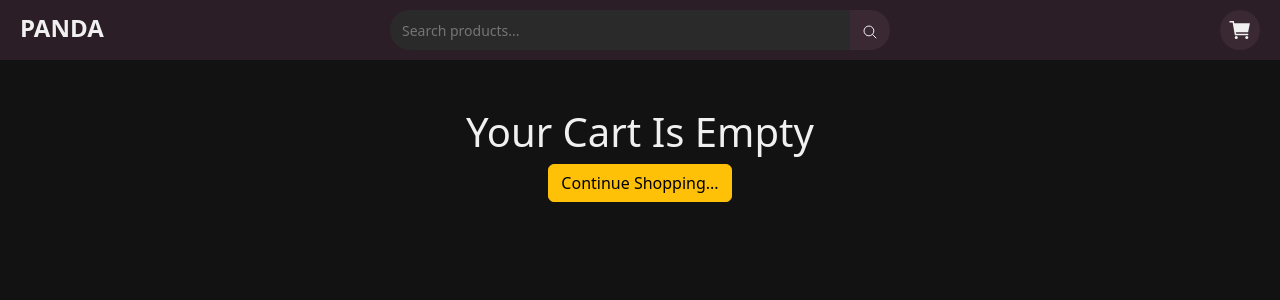
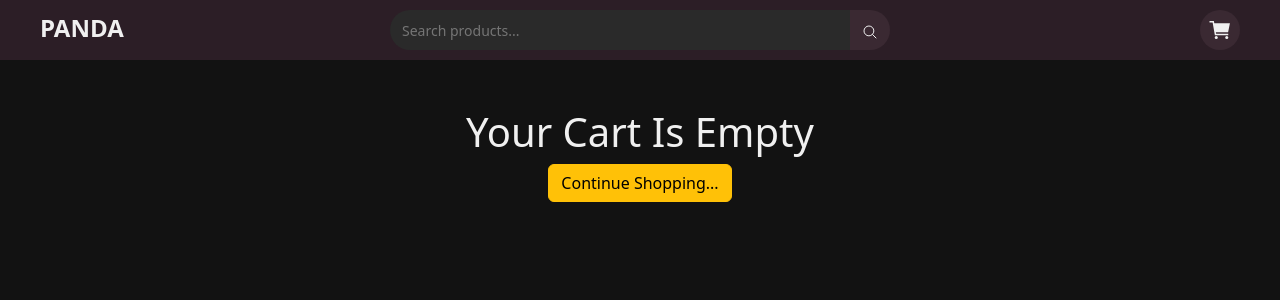
Before and after one commit to fede025/react-Cart, a React (Vite) app: page /cart in a window 1280 px wide. Shown: the top 300 px of the page. Built offline with nearby package versions, Linux system fonts and the light colour scheme.

Commit message:
added prop types

```diff
--- a/package.json
+++ b/package.json
@@ -10,6 +10,7 @@
     "preview": "vite preview"
   },
   "dependencies": {
+    "prop-types": "^15.8.1",
     "react": "^18.3.1",
     "react-dom": "^18.3.1",
     "react-icons": "^5.2.1",
--- a/src/components/Cart.jsx
+++ b/src/components/Cart.jsx
@@ -1,4 +1,5 @@
 import { Link } from "react-router-dom";
+import PropTypes from 'prop-types';
 
 const Cart = ({ cart, setcart }) => {
 
@@ -60,4 +61,17 @@ const Cart = ({ cart, setcart }) => {
   )
 }
 
+Cart.propTypes = {
+  cart: PropTypes.arrayOf(
+    PropTypes.shape({
+      id: PropTypes.number.isRequired,
+      price: PropTypes.number.isRequired,
+      title: PropTypes.string.isRequired,
+      description: PropTypes.string.isRequired,
+      imgSrc: PropTypes.string.isRequired,
+    })
+  ).isRequired,
+  setcart: PropTypes.func.isRequired
+};
+
 export default Cart;
--- a/src/components/Product.jsx
+++ b/src/components/Product.jsx
@@ -1,5 +1,6 @@
 import { Link } from "react-router-dom";
 import { ToastContainer, toast } from "react-toastify";
+import PropTypes from 'prop-types';
 import "react-toastify/dist/ReactToastify.css";
 
 const Product = ({ items, cart, setcart }) => {
@@ -94,4 +95,18 @@ const Product = ({ items, cart, setcart }) => {
   );
 };
 
+Product.propTypes = {
+  items: PropTypes.arrayOf(
+    PropTypes.shape({
+      id: PropTypes.number.isRequired,
+      price: PropTypes.number.isRequired,
+      title: PropTypes.string.isRequired,
+      description: PropTypes.string.isRequired,
+      imgSrc: PropTypes.string.isRequired,
+    })
+  ).isRequired,
+  cart: PropTypes.array.isRequired,
+  setcart: PropTypes.func.isRequired
+};
+
 export default Product;
--- a/src/components/ProductDetail.jsx
+++ b/src/components/ProductDetail.jsx
@@ -3,6 +3,7 @@ import { useParams } from "react-router-dom";
 import { items } from "../data";
 import Product from "./Product";
 import { ToastContainer, toast } from "react-toastify";
+import PropTypes from 'prop-types';
 import "react-toastify/dist/ReactToastify.css";
 
 const ProductDetail = ({cart, setcart}) => {
@@ -95,4 +96,17 @@ const ProductDetail = ({cart, setcart}) => {
   );
 };
 
+ProductDetail.propTypes = {
+  cart: PropTypes.arrayOf(
+    PropTypes.shape({
+      id: PropTypes.number.isRequired,
+      price: PropTypes.number.isRequired,
+      title: PropTypes.string.isRequired,
+      description: PropTypes.string.isRequired,
+      imgSrc: PropTypes.string.isRequired,
+    })
+  ).isRequired,
+  setcart: PropTypes.func.isRequired
+};
+
 export default ProductDetail;
--- a/src/components/Searchitem.jsx
+++ b/src/components/Searchitem.jsx
@@ -2,6 +2,7 @@ import { useEffect, useState } from 'react'
 import { useParams } from 'react-router-dom'
 import { items } from '../data';
 import Product from './Product';
+import PropTypes from 'prop-types';
 
 const Searchitem = ({cart, setcart}) => {
   const {term}  = useParams();
@@ -22,4 +23,17 @@ const Searchitem = ({cart, setcart}) => {
   )
 }
 
+Searchitem.propTypes = {
+  cart: PropTypes.arrayOf(
+    PropTypes.shape({
+      id: PropTypes.number.isRequired,
+      price: PropTypes.number.isRequired,
+      title: PropTypes.string.isRequired,
+      description: PropTypes.string.isRequired,
+      imgSrc: PropTypes.string.isRequired,
+    })
+  ).isRequired,
+  setcart: PropTypes.func.isRequired
+};
+
 export default Searchitem
--- a/src/index.css
+++ b/src/index.css
@@ -7,7 +7,7 @@ body {
     display: flex;
     flex-wrap: wrap;
     align-items: center;
-    padding: 10px 20px;
+    padding: 15px 500px;
     background-color: #2c1e26;
     position: relative; /* Added to create a positioning context for the cart button */
 }
@@ -21,7 +21,7 @@ body {
     font-size: 1.5rem;
     position: absolute;
     top: 10px;
-    left: 20px;
+    left: 40px;
     z-index: 10;
 }
 
@@ -72,7 +72,7 @@ body {
     cursor: pointer;
     position: absolute;
     top: 10px;
-    right: 20px;
+    right: 40px;
     z-index: 10;
 }
 
@@ -117,7 +117,7 @@ body {
     display: grid;
     grid-template-columns: repeat(auto-fit, minmax(80px, 1fr));
     gap: 10px;
-    padding: 15px 20px;
+    padding: 15px 50px;
     background-color: #2c1e26;
 }
 
```
Also changed, not shown: src/components/Navbar.jsx (+6 -2 lines), 1 other file (tests, documents, lock files or other folders).
